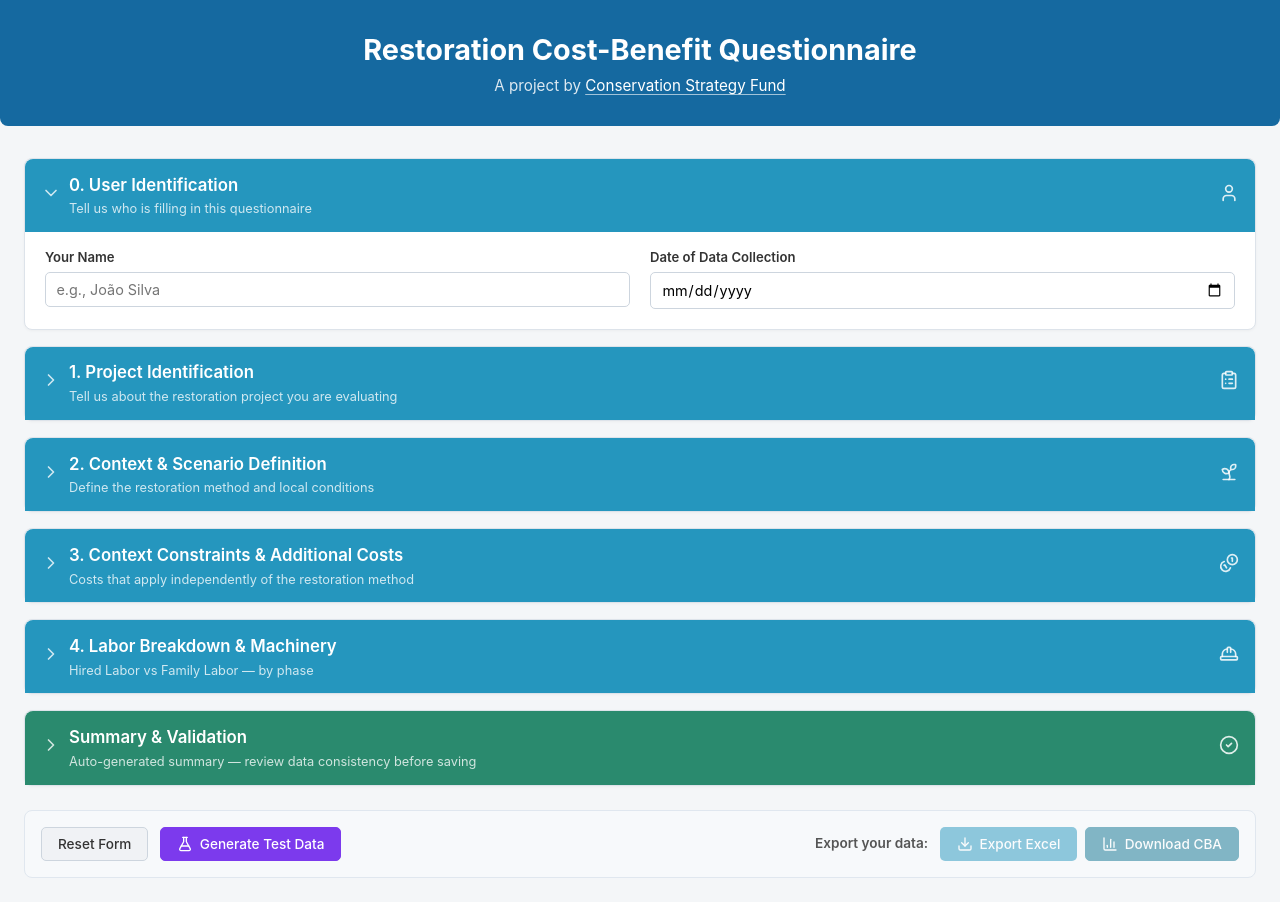
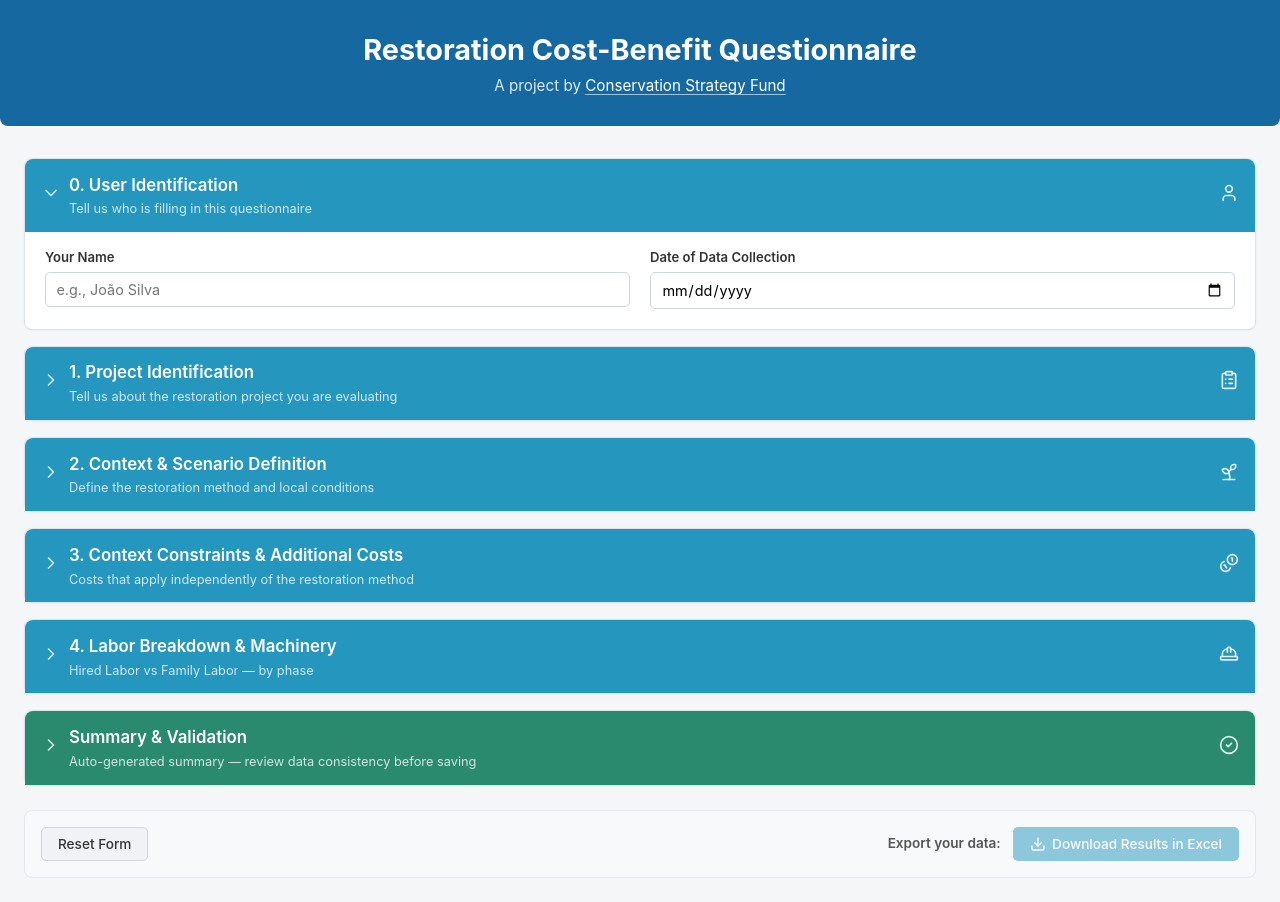
Before and after one commit to pedro-gasparinetti/questionnaire-restoration, a React (Vite) app: page / in a window 1280 px wide. Built offline with nearby package versions, Linux system fonts and the light colour scheme; the HTML template or start-up script is replaced by a standard one.

Commit message:
tirar botao de exportar cba

```diff
--- a/src/components/ExportButton.tsx
+++ b/src/components/ExportButton.tsx
@@ -44,13 +44,13 @@ export function ExportButton({ data, disabled, onDisabledClick }: Props) {
         className={`btn btn--success${disabled ? " btn--faded" : ""}`}
         onClick={handleXlsx}
       >
-        <Download size={16} /> Export Excel
+        <Download size={16} /> Download Results in Excel
       </button>
       <button
         type="button"
         className={`btn btn--success${disabled ? " btn--faded" : ""}`}
         onClick={handleCBA}
-        style={{ background: "#0e7490", borderColor: "#0e7490" }}
+        style={{ display: "none", background: "#0e7490", borderColor: "#0e7490" }}
       >
         <BarChart3 size={16} /> Download CBA
       </button>
--- a/src/components/RestorationForm.tsx
+++ b/src/components/RestorationForm.tsx
@@ -81,7 +81,7 @@ export function RestorationForm({ initialData }: Props) {
             type="button"
             className="btn btn--secondary"
             onClick={handleGenerateTest}
-            style={{ background: "#7c3aed", color: "#fff", borderColor: "#7c3aed" }}
+            style={{ display: "none", background: "#7c3aed", color: "#fff", borderColor: "#7c3aed" }}
           >
             <FlaskConical size={16} /> Generate Test Data
           </button>
```
